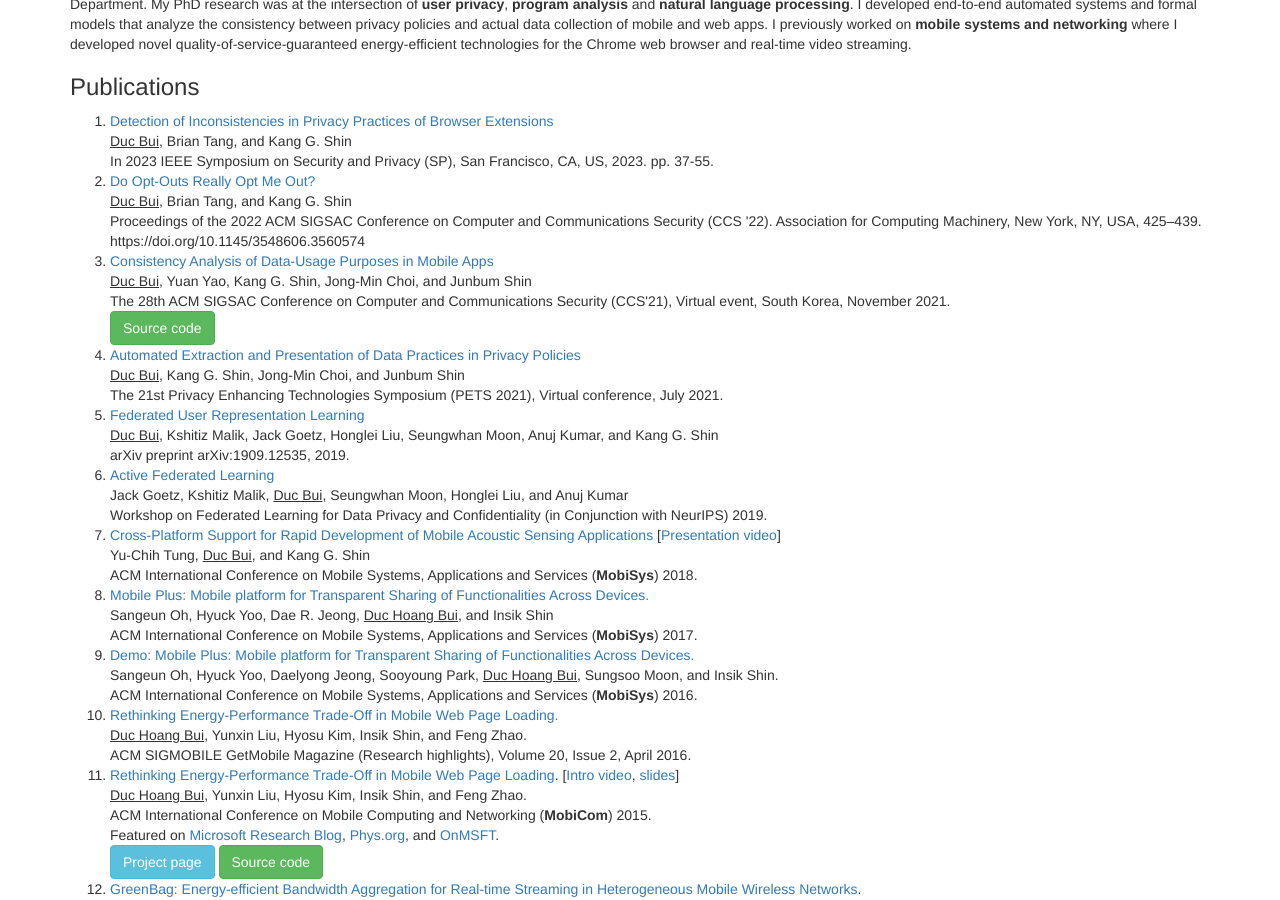
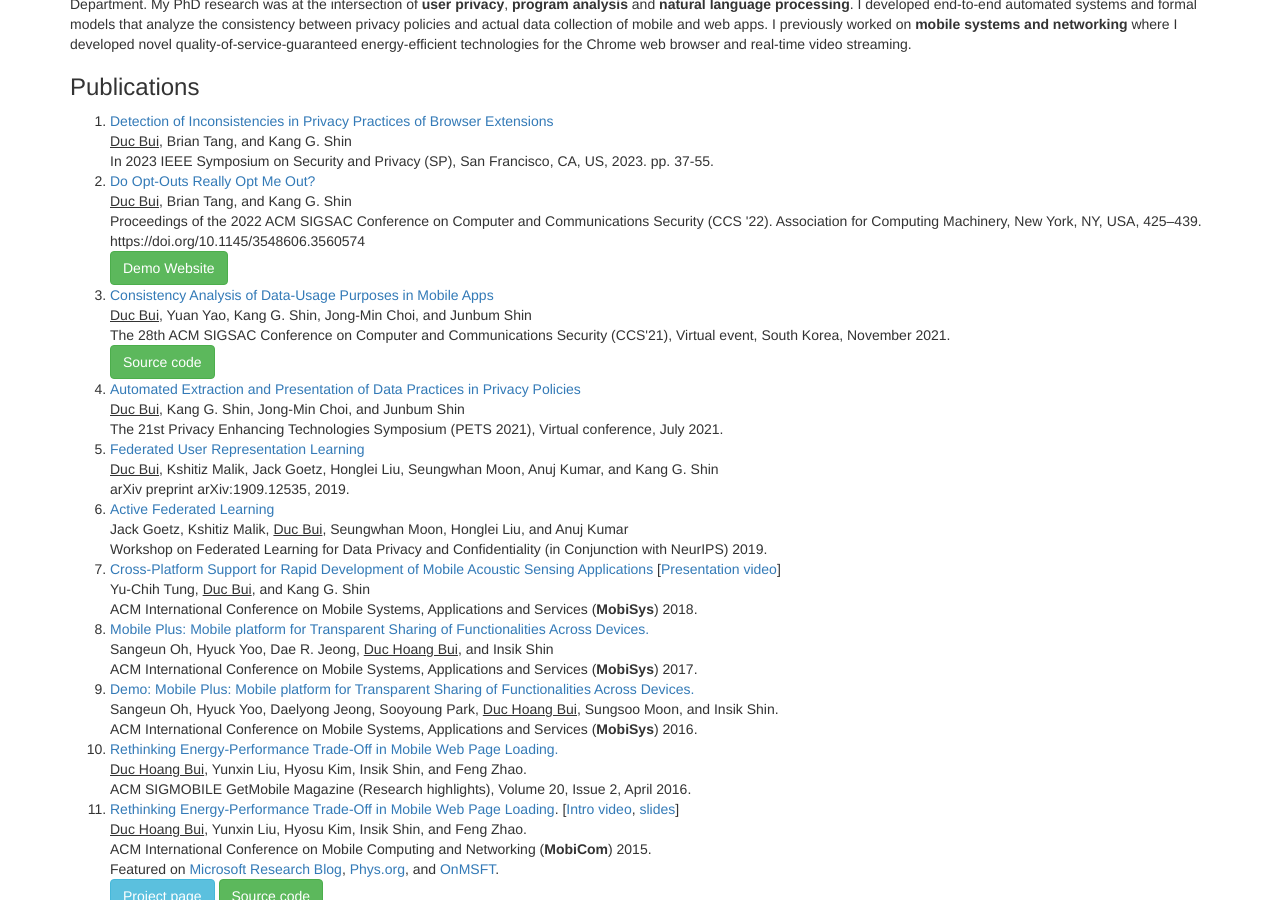
Before and after one commit to ducalpha/ducalpha.github.io, a Jekyll site: the page index.html, which Jekyll copies as it is, in a window 1280 px wide and 900 px high, scrolled down 428 px. Built offline with Jekyll 4.4.1, drawn with Linux system fonts in a browser that asks for light colours; nearby versions of some CDN libraries.

Commit message:
Update index.html

```diff
--- a/index.html
+++ b/index.html
@@ -62,9 +62,11 @@
                         In 2023 IEEE Symposium on Security and Privacy (SP), San Francisco, CA, US, 2023. pp. 37-55.
                     </li>
                     <li>
-                        <a href="https://dl.acm.org/doi/10.1145/3548606.3560574">Do Opt-Outs Really Opt Me Out?</a><br>
+                        <!-- <a href="https://dl.acm.org/doi/10.1145/3548606.3560574">Do Opt-Outs Really Opt Me Out?</a><br> Should use author-ized ACM link-->
+                        <a href="https://rtcl.eecs.umich.edu/rtclweb/assets/publications/2022/ccs22-bui.pdf">Do Opt-Outs Really Opt Me Out?</a><br>
                         <u>Duc Bui</u>, Brian Tang, and Kang G. Shin<br>
-                        Proceedings of the 2022 ACM SIGSAC Conference on Computer and Communications Security (CCS '22). Association for Computing Machinery, New York, NY, USA, 425–439. https://doi.org/10.1145/3548606.3560574
+                        Proceedings of the 2022 ACM SIGSAC Conference on Computer and Communications Security (CCS '22). Association for Computing Machinery, New York, NY, USA, 425–439. https://doi.org/10.1145/3548606.3560574<br>
+                        <a class="btn btn-success" href="https://rtcl.eecs.umich.edu/optoutcheck/">Demo Website</a>
                     </li>
                     <li>
                         <a href="https://dl.acm.org/doi/abs/10.1145/3460120.3484536">Consistency Analysis of Data-Usage Purposes in Mobile Apps</a><br>
```
